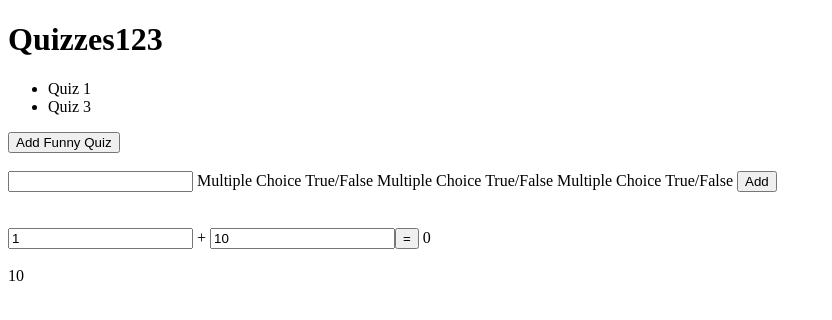
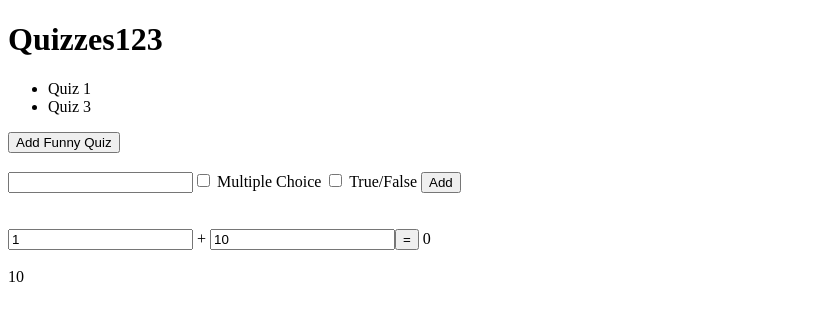
Before and after one commit to 2018-spring-mjs-th/week-two-a, an Angular app: page / in a window 1280 px wide. Shown: the top 320 px of the page, without its empty margins (0-832 px from the left). Built offline with nearby package versions, Linux system fonts and the light colour scheme.

Commit message:
Removing some questionType tags and getting checkboxes hooked up.

```diff
--- a/src/app/app.component.html
+++ b/src/app/app.component.html
@@ -29,8 +29,6 @@
 <br />
 <div>
   <input [(ngModel)]="newQuizName" type="text" />
-  <question-types>What happens in here?</question-types>
-  <question-types></question-types>
   <question-types></question-types>
   <button (click)="addQuiz()">Add</button>
 </div>
--- a/src/app/question-types/question-types.component.html
+++ b/src/app/question-types/question-types.component.html
@@ -1,3 +1,7 @@
 <span *ngFor="let qt of questionTypes">
-  {{ qt.name }}
+  <label>
+    <input type="checkbox" [(ngModel)]='qtChecked' />
+    {{ qt.name }}
+  </label>
+
 </span>
```
